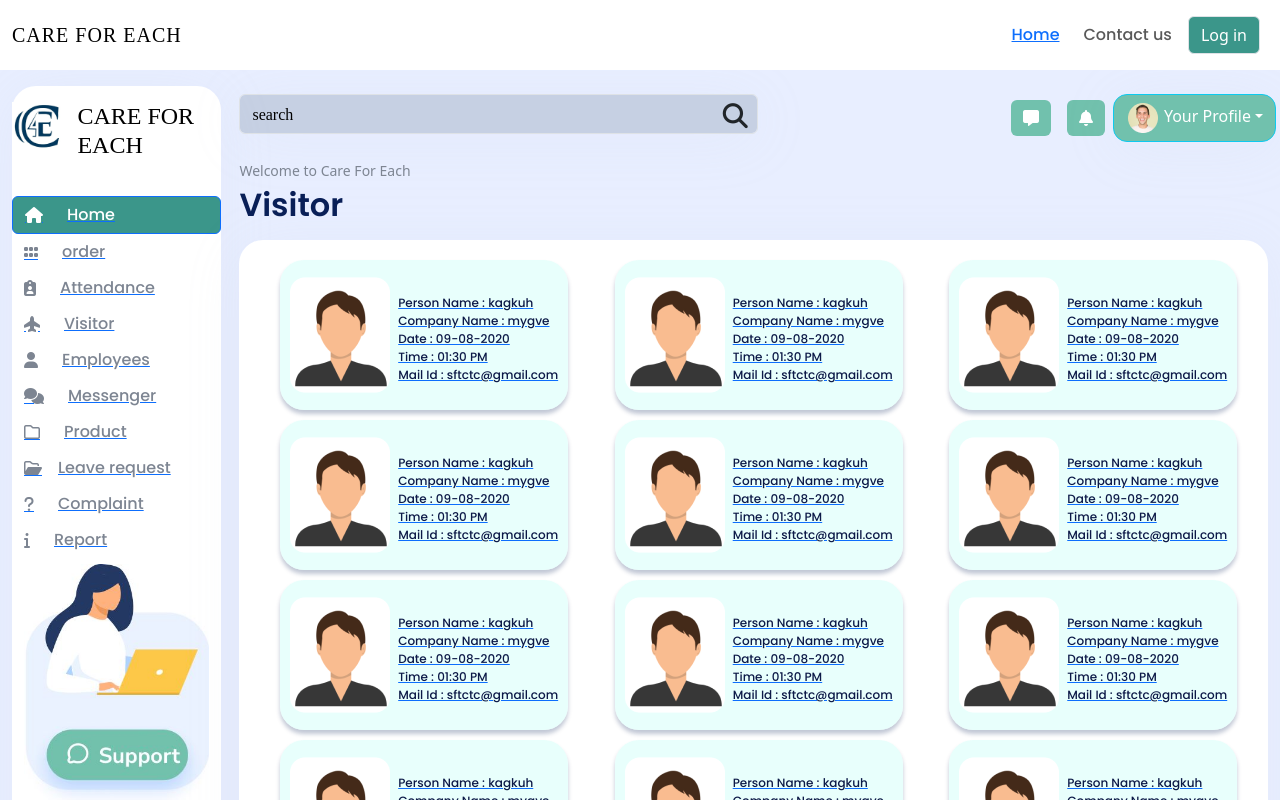
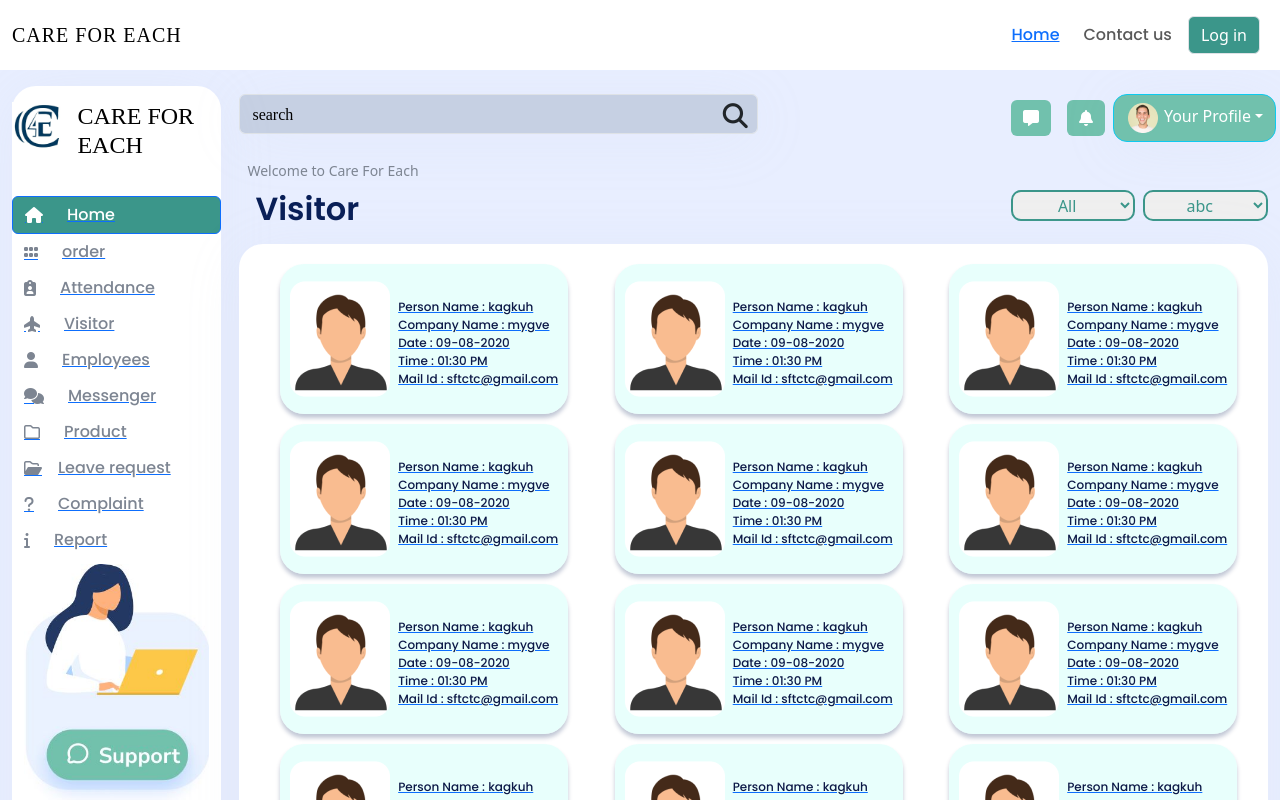
Before and after one commit to Raval-Nayan/Github, a React (Create React App) app: page /visitor in a window 1280 px wide. Shown: the top 800 px of the page. Built offline with nearby package versions, Linux system fonts and the light colour scheme.

Commit message:
file change

```diff
--- a/src/Dashbord.js
+++ b/src/Dashbord.js
@@ -30,13 +30,14 @@ const Dashbord = () => {
           <SearchBox></SearchBox>
           <div>
             <small
-              className="pt-2"
+              className="pt-2 ms-2 mb-2"
               style={{ color: "#7D8592", fontWeight: "400" }}
             >
               Welcome to Care For Each
             </small>
+            <div className="order-box">
               <h2
-              className="mt-1 mb-3"
+                className="mt-2 mb-3 ms-3"
                 style={{
                   color: " #091F57",
                   fontWeight: "600",
@@ -45,6 +46,7 @@ const Dashbord = () => {
               >
                 Dash Board
               </h2>
+            </div>
 
             <div className="white---color">
               <div className="row">
--- a/src/component/OrderProduct.js
+++ b/src/component/OrderProduct.js
@@ -22,14 +22,14 @@ const OrderProduct = () => {
         <SearchBox></SearchBox>
         <div>
           <small
-            className="pt-2"
+            className="pt-2 ms-2 mb-2"
             style={{ color: "#7D8592", fontWeight: "400" }}
           >
             Welcome to Care For Each
           </small>
           <div className="order-box">
             <h2
-              className="mt-1 mb-3"
+              className="mt-2 mb-3 ms-3"
               style={{
                 color: " #091F57",
                 fontWeight: "600",
--- a/src/component/Visitor.js
+++ b/src/component/Visitor.js
@@ -20,13 +20,14 @@ const Visitor = () => {
         <SearchBox></SearchBox>
         <div className="ms-2">
           <small
-            className="pt-2"
+            className="pt-2 ms-2 mb-2"
             style={{ color: "#7D8592", fontWeight: "400" }}
           >
             Welcome to Care For Each
           </small>
+          <div className="order-box">
             <h2
-            className="mt-1 mb-3"
+              className="mt-2 mb-3 ms-3"
               style={{
                 color: " #091F57",
                 fontWeight: "600",
@@ -35,6 +36,25 @@ const Visitor = () => {
             >
               Visitor
             </h2>
+            <div className="d-flex w-25 ">
+              {/* btn 1  */}
+
+              <select className=" select-box w-100 h-50">
+                <option className="option-box">All</option>
+                <option className="option-box">This Year</option>
+                <option className="option-box">This Month</option>
+                <option className="option-box">Today</option>
+              </select>
+
+              <select className=" select-box ms-2 w-100 h-50">
+                <option className="option-box">abc</option>
+                <option className="option-box">def</option>
+                <option className="option-box">ghi</option>
+                <option className="option-box">jkl</option>
+                <option className="option-box">mno</option>
+              </select>
+            </div>
+          </div>
           {/* div grid banavo */}
           <div className="postion">
             <div className="back-----color ">
--- a/src/component/VisitorDetail.js
+++ b/src/component/VisitorDetail.js
@@ -19,13 +19,14 @@ const VisitorDetails = () => {
           <SearchBox></SearchBox>
           <div>
             <small
-              className="pt-2"
+              className="pt-2 ms-2 mb-2"
               style={{ color: "#7D8592", fontWeight: "400" }}
             >
               Welcome to Care For Each
             </small>
+            <div className="order-box">
               <h2
-              className="mt-1 mb-3"
+                className="mt-2 mb-3 ms-3"
                 style={{
                   color: " #091F57",
                   fontWeight: "600",
@@ -34,6 +35,25 @@ const VisitorDetails = () => {
               >
                 Visitor Detail
               </h2>
+              <div className="d-flex w-25 ">
+                {/* btn 1  */}
+
+                <select className=" select-box w-100 h-50">
+                  <option className="option-box">All</option>
+                  <option className="option-box">This Year</option>
+                  <option className="option-box">This Month</option>
+                  <option className="option-box">Today</option>
+                </select>
+
+                <select className=" select-box ms-2 w-100 h-50">
+                  <option className="option-box">abc</option>
+                  <option className="option-box">def</option>
+                  <option className="option-box">ghi</option>
+                  <option className="option-box">jkl</option>
+                  <option className="option-box">mno</option>
+                </select>
+              </div>
+            </div>
             {/* div grid banavo */}
 
             <div className="color-white">
```
Lines whose indentation alone changed are shown as unchanged.
